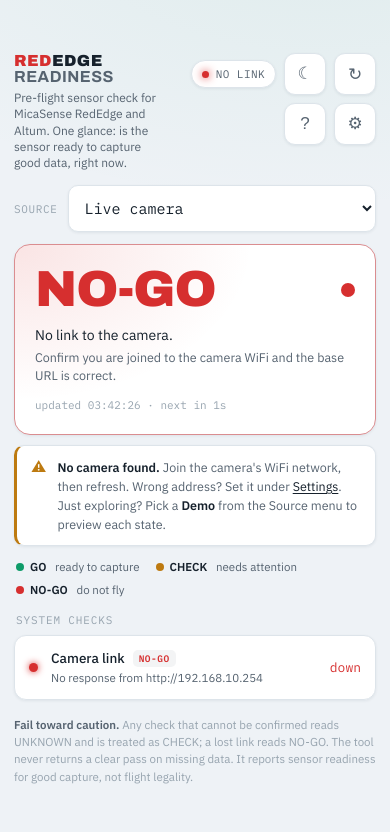
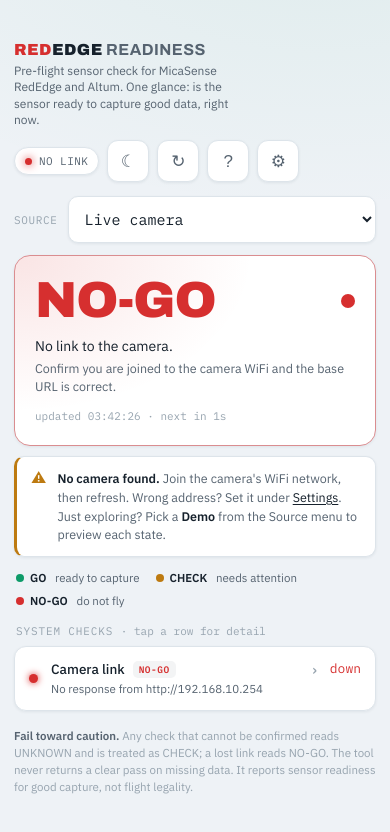
Before and after one commit to jha-ayush/rededge-readiness, a plain HTML site: page web/rededge-readiness.html in a window 390 px wide. Drawn offline with Linux system fonts and the light colour scheme; no server answers.

Commit message:
Enhance system checks display and responsiveness

```diff
--- a/web/rededge-readiness.html
+++ b/web/rededge-readiness.html
@@ -117,7 +117,10 @@
     display:flex;align-items:center;gap:13px;background:var(--panel);
     border:1px solid var(--line);border-radius:12px;padding:13px 14px;box-shadow:var(--shadow);
     transition:border-color var(--ease),background-color var(--ease);
+    cursor:pointer;-webkit-tap-highlight-color:transparent;
   }
+  .check:hover{border-color:var(--faint)}
+  .check:focus-visible{outline:2px solid var(--faint);outline-offset:2px}
   .dot{width:9px;height:9px;border-radius:50%;flex:none;background:var(--unknown)}
   .dot.GO{background:var(--go);box-shadow:0 0 7px var(--go)}
   .dot.CHECK{background:var(--check);box-shadow:0 0 7px var(--check)}
@@ -127,8 +130,13 @@
   .check .label{font-size:13.5px;font-weight:500;display:flex;align-items:center;gap:8px;flex-wrap:wrap}
   .tag{font-family:var(--mono);font-size:9.5px;font-weight:600;letter-spacing:.05em;padding:2px 6px;border-radius:5px;background:var(--tagbg);color:var(--unknown)}
   .tag.GO{color:var(--go)} .tag.CHECK{color:var(--check)} .tag.NO-GO{color:var(--nogo)} .tag.UNKNOWN{color:var(--unknown)}
+  .caret{margin-left:auto;color:var(--faint);font-size:15px;line-height:1;transition:transform var(--ease);transform:rotate(0deg)}
+  .check.open .caret{transform:rotate(90deg)}
   .check .note{font-size:11.5px;color:var(--muted);margin-top:3px;line-height:1.35}
-  .check .read{font-family:var(--mono);font-size:13px;color:var(--text);text-align:right;white-space:nowrap}
+  .check .desc{font-size:11.5px;color:var(--faint);line-height:1.45;max-height:0;opacity:0;overflow:hidden;
+    transition:max-height var(--ease),opacity var(--ease),margin var(--ease)}
+  .check.open .desc{max-height:120px;opacity:1;margin-top:6px}
+  .check .read{font-family:var(--mono);font-size:13px;color:var(--text);text-align:right;white-space:nowrap;align-self:flex-start}
   .check .read .u{color:var(--faint);font-size:11px;margin-left:2px}
   .check[data-s="CHECK"] .read{color:var(--check)}
   .check[data-s="NO-GO"] .read{color:var(--nogo)}
@@ -185,6 +193,10 @@
   .kbd{font-family:var(--mono);font-size:11.5px;background:var(--tagbg);color:var(--text);padding:1px 6px;border-radius:5px}
 
   /* Narrow phones */
+  @media (max-width:480px){
+    header{flex-wrap:wrap}
+    .actions{margin-left:0;width:100%;justify-content:flex-start}
+  }
   @media (max-width:380px){
     body{padding-left:11px;padding-right:11px}
     .brand{font-size:14px}
@@ -193,6 +205,8 @@
     .grid{grid-template-columns:1fr}
     .state-word{font-size:clamp(34px,15vw,52px)}
     .tagline{max-width:24ch}
+    .help-row{flex-direction:column;gap:2px}
+    .help-row .hk{width:auto}
   }
   /* Tablets and up */
   @media (min-width:720px){
@@ -303,7 +317,7 @@
     </div>
   </div>
 
-  <div class="section-label">System checks</div>
+  <div class="section-label">System checks <span style="text-transform:none;letter-spacing:0;color:var(--faint)">&middot; tap a row for detail</span></div>
   <div class="checks" id="checks"></div>
 
   <div class="panel-box" id="settings" hidden>
@@ -562,7 +576,24 @@
 
 /* ---------- render ---------- */
 const el=id=>document.getElementById(id);
-let lastOverall=null;
+
+/* Plain-language explanation plus the active threshold for each check, so a
+   row can show why a value passes or fails without opening Settings. */
+function checkDetail(label, c){
+  switch(label){
+    case "SD storage": return "Card must be present, writable, and keep at least "+c.sd+" GB free.";
+    case "GPS fix": return "Wants "+c.sats+" or more satellites with no interference for reliable geotagging.";
+    case "Position accuracy": return "Reported position error should stay within "+c.pacc+" m.";
+    case "Light sensor": return "DLS irradiance sensor, used for reflectance calibration."+(c.dls?" Required by your settings.":" Optional unless you require it.");
+    case "Supply voltage": return "Camera supply should stay above "+c.volts+" V.";
+    case "Time source": return "A valid clock is needed for correct image timestamps.";
+    case "Camera rig": return "Expected cameras online"+(c.cams>0?" ("+c.cams+")":" (any)")+" with matching firmware.";
+    case "Firmware": return c.fw?("Expecting firmware "+c.fw+"."):"Any firmware version is accepted.";
+    case "Camera link": return "The tool reaches the camera at "+c.url+" over its WiFi.";
+    default: return "";
+  }
+}
+
 function render(res){
   const b=el("banner");
   if(b.dataset.s!==res.overall){
@@ -580,11 +611,15 @@
   for(let i=box.children.length;i<rows.length;i++){
     const node=document.createElement("div");
     node.className="check enter";
+    node.setAttribute("role","button");
+    node.setAttribute("tabindex","0");
     node.innerHTML='<span class="dot"></span><div class="meta"><div class="label">'
-      +'<span class="lbl"></span> <span class="tag"></span></div>'
-      +'<div class="note"></div></div><div class="read"></div>';
+      +'<span class="lbl"></span> <span class="tag"></span><span class="caret">\u203a</span></div>'
+      +'<div class="note"></div><div class="desc"></div></div><div class="read"></div>';
+    const toggle=()=>node.classList.toggle("open");
+    node.addEventListener("click",toggle);
+    node.addEventListener("keydown",(e)=>{ if(e.key==="Enter"||e.key===" "){ e.preventDefault(); toggle(); } });
     box.appendChild(node);
-    // stagger only the initial appearance
     node.style.animationDelay=(i*45)+"ms";
   }
   for(let i=0;i<rows.length;i++){
@@ -597,7 +632,7 @@
     }
     setText(node.querySelector(".lbl"), ck.label);
     setText(node.querySelector(".note"), ck.note||"");
-    const read=ck.read+(ck.unit?'\u2009':'');
+    setText(node.querySelector(".desc"), checkDetail(ck.label, cfg));
     const readEl=node.querySelector(".read");
     const html=ck.read+(ck.unit?' <span class="u">'+ck.unit+'</span>':'');
     if(readEl.innerHTML!==html) readEl.innerHTML=html;
```
